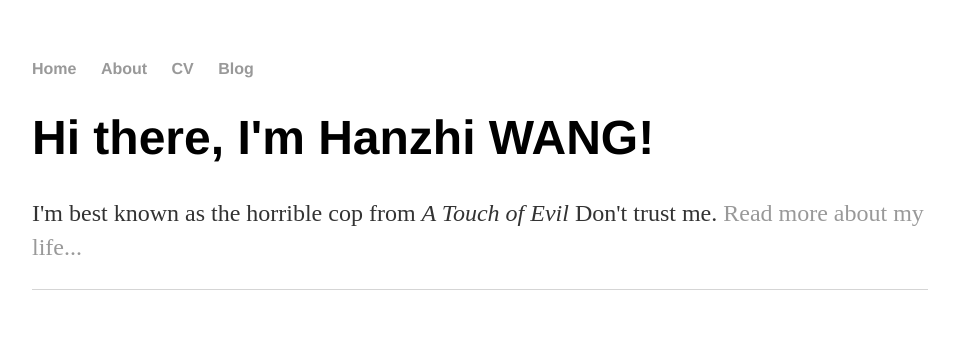
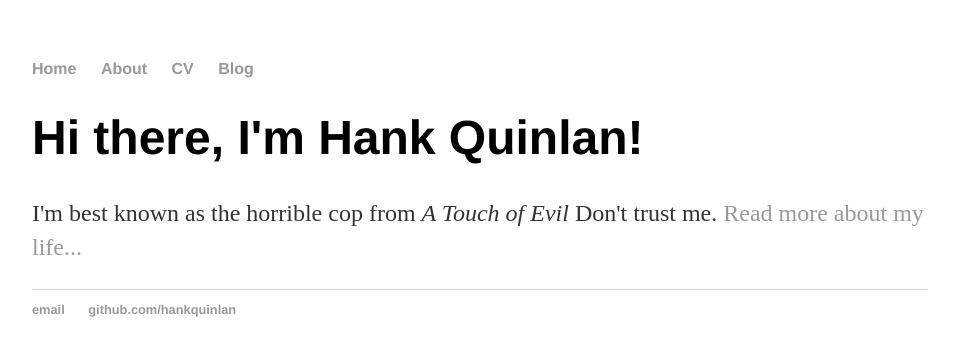
Before and after one commit to HanzhiWang1105/me, a Jekyll site: the page built from index.html, in a window 1280 px wide. Shown: the top 356 px of the page, without its empty margins (160-1115 px from the left). Built offline with Jekyll 4.4.1, drawn with Linux system fonts in a browser that asks for light colours.

Commit message:
Update index.html

```diff
--- a/index.html
+++ b/index.html
@@ -1,28 +1,8 @@
-<!DOCTYPE html>
-<html>
-	<head>
-		<title>Hanzhi's shop</title>
-		<!-- link to main stylesheet -->
-		<link rel="stylesheet" type="text/css" href="/css/main.css">
-
-	</head>
-	<body>
-		<nav>
-    		<ul>
-        		<li><a href="/">Home</a></li>
-	        	<li><a href="/about">About</a></li>
-        		<li><a href="/cv">CV</a></li>
-        		<li><a href="/blog">Blog</a></li>
-    		</ul>
-		</nav>
-		<div class="container">
-    		<div class="blurb">
-        		<h1>Hi there, I'm Hanzhi WANG!</h1>
-				<p>I'm best known as the horrible cop from <em>A Touch of Evil</em> Don't trust me. <a href="/about">Read more about my life...</a></p>
-    		</div><!-- /.blurb -->
-		</div><!-- /.container -->
-		<footer>
-
-		</footer>
-	</body>
-</html>
+---
+layout: default
+title: Hanzhi's shop
+---
+<div class="blurb">
+	<h1>Hi there, I'm Hank Quinlan!</h1>
+	<p>I'm best known as the horrible cop from <em>A Touch of Evil</em> Don't trust me. <a href="/about">Read more about my life...</a></p>
+</div><!-- /.blurb -->
```
